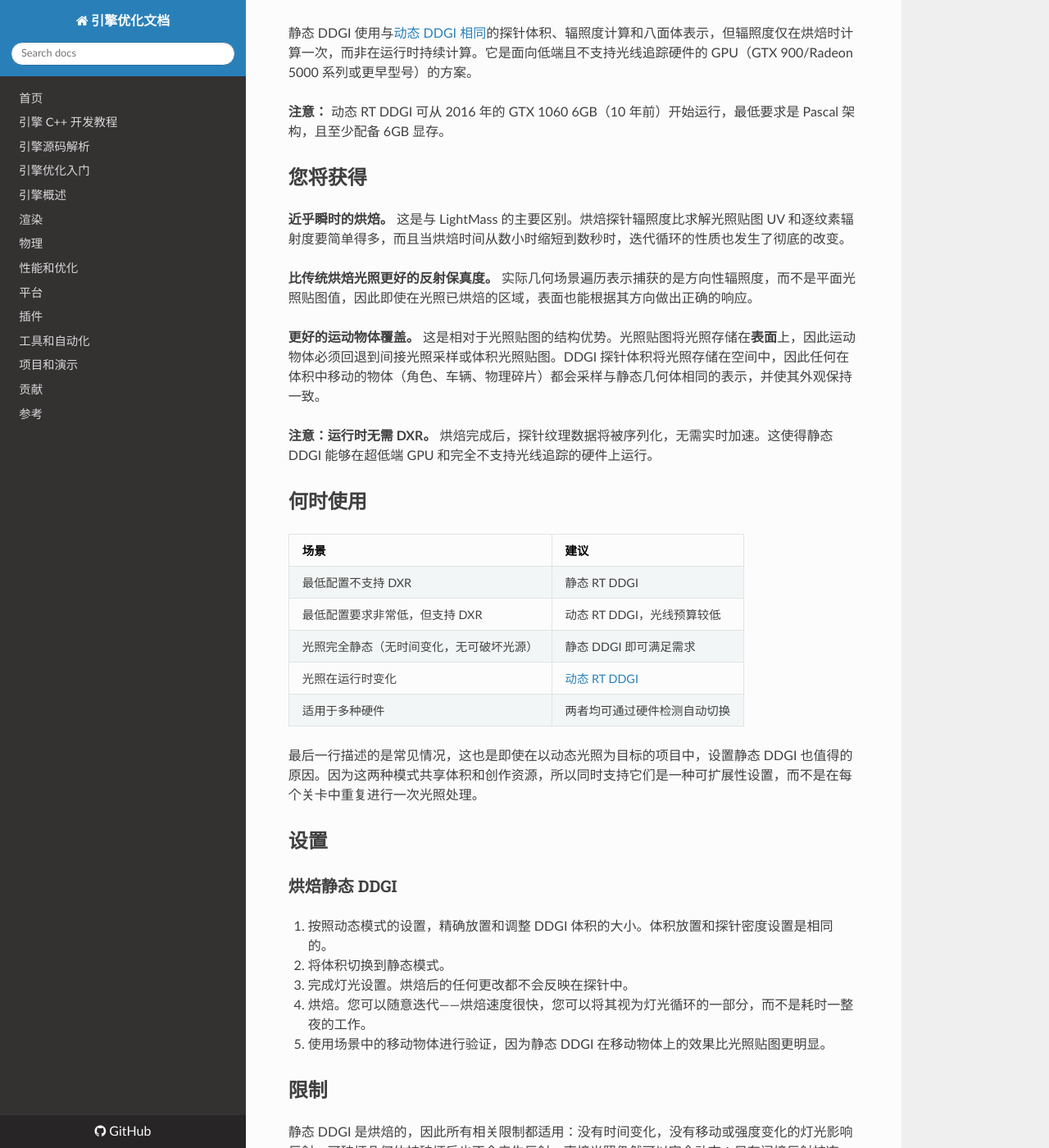
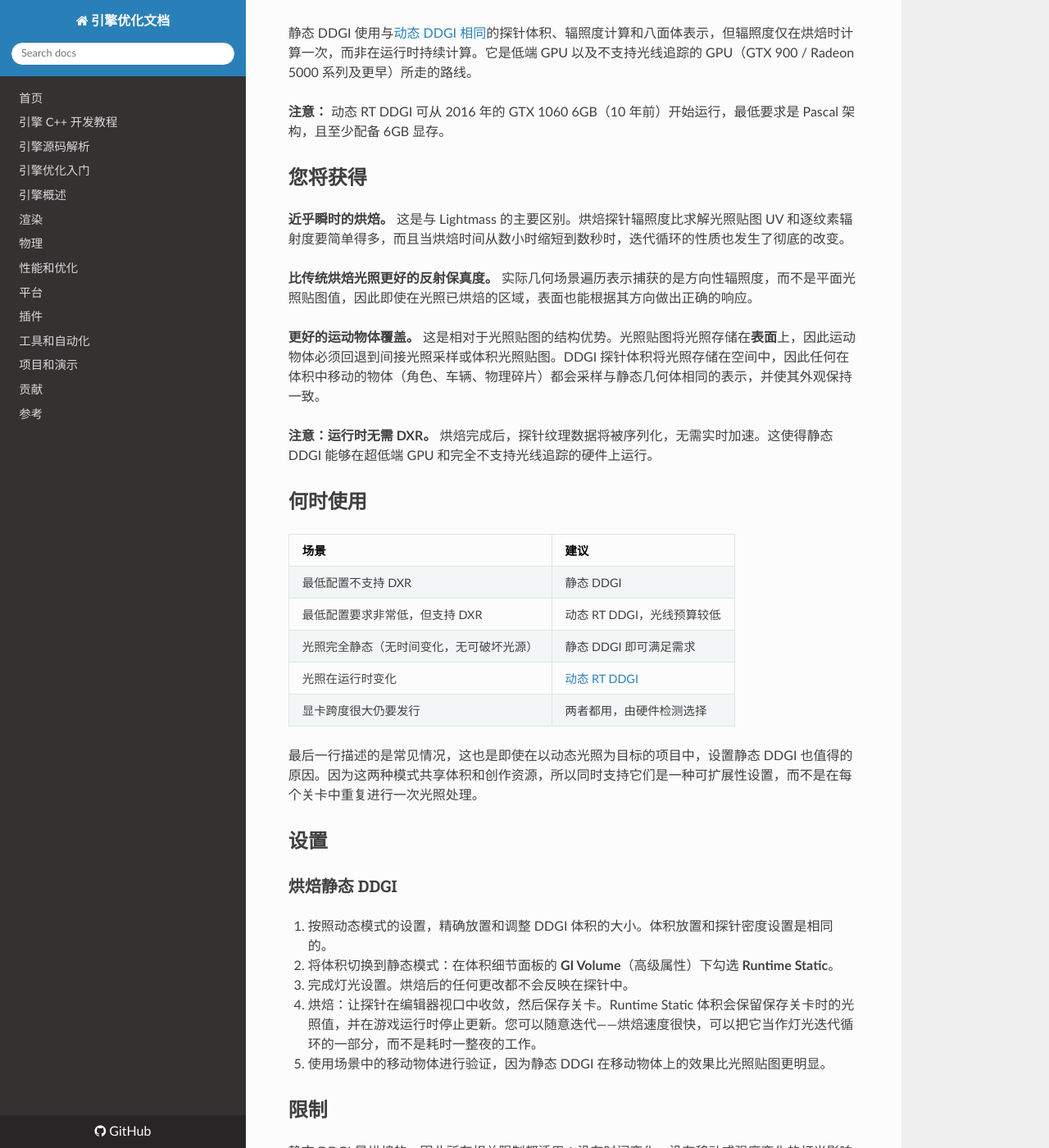
Before and after one commit to OpenHUTB/cpp, an MkDocs documentation site: the page built from docs/optimization/Rendering/DDGI-Static.md, in a window 1280 px wide and 1400 px high, scrolled down 211 px. Shown: the whole window at 82% size. Built offline with MkDocs 1.6.1, drawn with Linux system fonts in a browser that asks for light colours; nearby versions of some CDN libraries; a script that is not in the unit is left out; some of the changed text lies outside the part shown.

Commit message:
docs: 补全静态 DDGI 页的烘焙步骤与硬件范围
- 第 2 步原文要求勾选 GI Volume（高级属性）下的 Runtime Static，原译只写「切换到静态模式」
- 第 4 步原文分两段：探针在视口收敛后保存关卡，Runtime Static 体积保留保存时的光照并停止更新
- 「何时使用」表最后两行按原文重写（Shipping across a wide hardware range -> 两者都用，由硬件检测选择）
- 「静态 RT DDGI」多出的 RT 去掉，LightMass 拼写改为 Lightmass

```diff
--- a/docs/optimization/Rendering/DDGI-Static.md
+++ b/docs/optimization/Rendering/DDGI-Static.md
@@ -3,13 +3,13 @@
 烘焙探针体积，烘焙时间几乎瞬间完成。相比传统烘焙光照，反射效果更佳，对运动物体的覆盖范围更广，且无运行时光线追踪开销——因此即使在完全不支持 DXR 的 GPU 上也能运行。
 
 
-静态 DDGI 使用与[动态 DDGI 相同](./DDGI-Dynamic.md)的探针体积、辐照度计算和八面体表示，但辐照度仅在烘焙时计算一次，而非在运行时持续计算。它是面向低端且不支持光线追踪硬件的 GPU（GTX 900/Radeon 5000 系列或更早型号）的方案。
+静态 DDGI 使用与[动态 DDGI 相同](./DDGI-Dynamic.md)的探针体积、辐照度计算和八面体表示，但辐照度仅在烘焙时计算一次，而非在运行时持续计算。它是低端 GPU 以及不支持光线追踪的 GPU（GTX 900 / Radeon 5000 系列及更早）所走的路线。
 
 **注意：** 动态 RT DDGI 可从 2016 年的 GTX 1060 6GB（10 年前）开始运行，最低要求是 Pascal 架构，且至少配备 6GB 显存。
 
 ## 您将获得
 
-**近乎瞬时的烘焙。** 这是与 LightMass 的主要区别。烘焙探针辐照度比求解光照贴图 UV 和逐纹素辐射度要简单得多，而且当烘焙时间从数小时缩短到数秒时，迭代循环的性质也发生了彻底的改变。
+**近乎瞬时的烘焙。** 这是与 Lightmass 的主要区别。烘焙探针辐照度比求解光照贴图 UV 和逐纹素辐射度要简单得多，而且当烘焙时间从数小时缩短到数秒时，迭代循环的性质也发生了彻底的改变。
 
 **比传统烘焙光照更好的反射保真度。** 实际几何场景遍历表示捕获的是方向性辐照度，而不是平面光照贴图值，因此即使在光照已烘焙的区域，表面也能根据其方向做出正确的响应。
 
@@ -21,11 +21,11 @@
 
 | 场景 | 建议                               |
 |---|----------------------------------------------|
-| 最低配置不支持 DXR | 静态 RT DDGI                               |
+| 最低配置不支持 DXR | 静态 DDGI                               |
 | 最低配置要求非常低，但支持 DXR | 动态 RT DDGI，光线预算较低          |
 | 光照完全静态（无时间变化，无可破坏光源） | 静态 DDGI 即可满足需求                    |
 | 光照在运行时变化 | [动态 RT DDGI](./DDGI-Dynamic.md)           |
-| 适用于多种硬件 | 两者均可通过硬件检测自动切换 |
+| 显卡跨度很大仍要发行 | 两者都用，由硬件检测选择 |
 
 最后一行描述的是常见情况，这也是即使在以动态光照为目标的项目中，设置静态 DDGI 也值得的原因。因为这两种模式共享体积和创作资源，所以同时支持它们是一种可扩展性设置，而不是在每个关卡中重复进行一次光照处理。
 
@@ -36,11 +36,11 @@
 
 1. 按照动态模式的设置，精确放置和调整 DDGI 体积的大小。体积放置和探针密度设置是相同的。
 
-2. 将体积切换到静态模式。
+2. 将体积切换到静态模式：在体积细节面板的 **GI Volume**（高级属性）下勾选 **Runtime Static**。
 
 3. 完成灯光设置。烘焙后的任何更改都不会反映在探针中。
 
-4. 烘焙。您可以随意迭代——烘焙速度很快，您可以将其视为灯光循环的一部分，而不是耗时一整夜的工作。
+4. 烘焙：让探针在编辑器视口中收敛，然后保存关卡。Runtime Static 体积会保留保存关卡时的光照值，并在游戏运行时停止更新。您可以随意迭代——烘焙速度很快，可以把它当作灯光迭代循环的一部分，而不是耗时一整夜的工作。
 
 5. 使用场景中的移动物体进行验证，因为静态 DDGI 在移动物体上的效果比光照贴图更明显。
 
@@ -53,7 +53,7 @@
 
 请注意，Vite 默认在导入时禁用光照贴图 UV 生成——请参阅[引擎默认更改](../Performance/Engine-Defaults.md)。如果您打算将传统光照贴图与静态 DDGI 一起使用或代替静态 DDGI，则需要重新启用它。
 
-**注意：** 将传统 LightMass 与静态或动态 DDGI 结合使用是可行的，全局光照可以很好地融合，通常不会出现瑕疵或因全局光照相关的数学运算而导致的计算错误。
+**注意：** 将传统 Lightmass 与静态或动态 DDGI 结合使用是可行的，全局光照可以很好地融合，通常不会出现瑕疵或因全局光照相关的数学运算而导致的计算错误。
 
 
 
```
